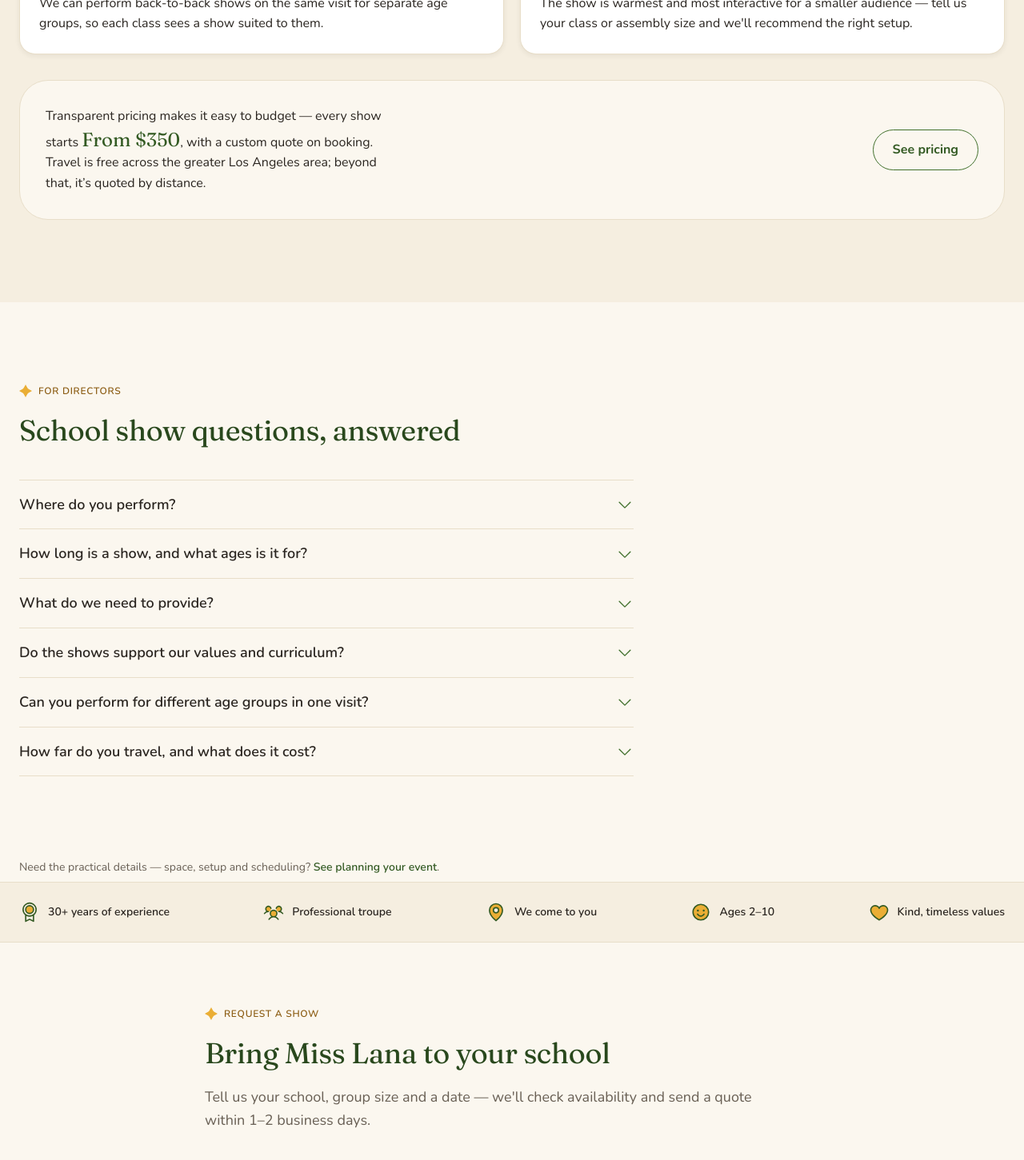
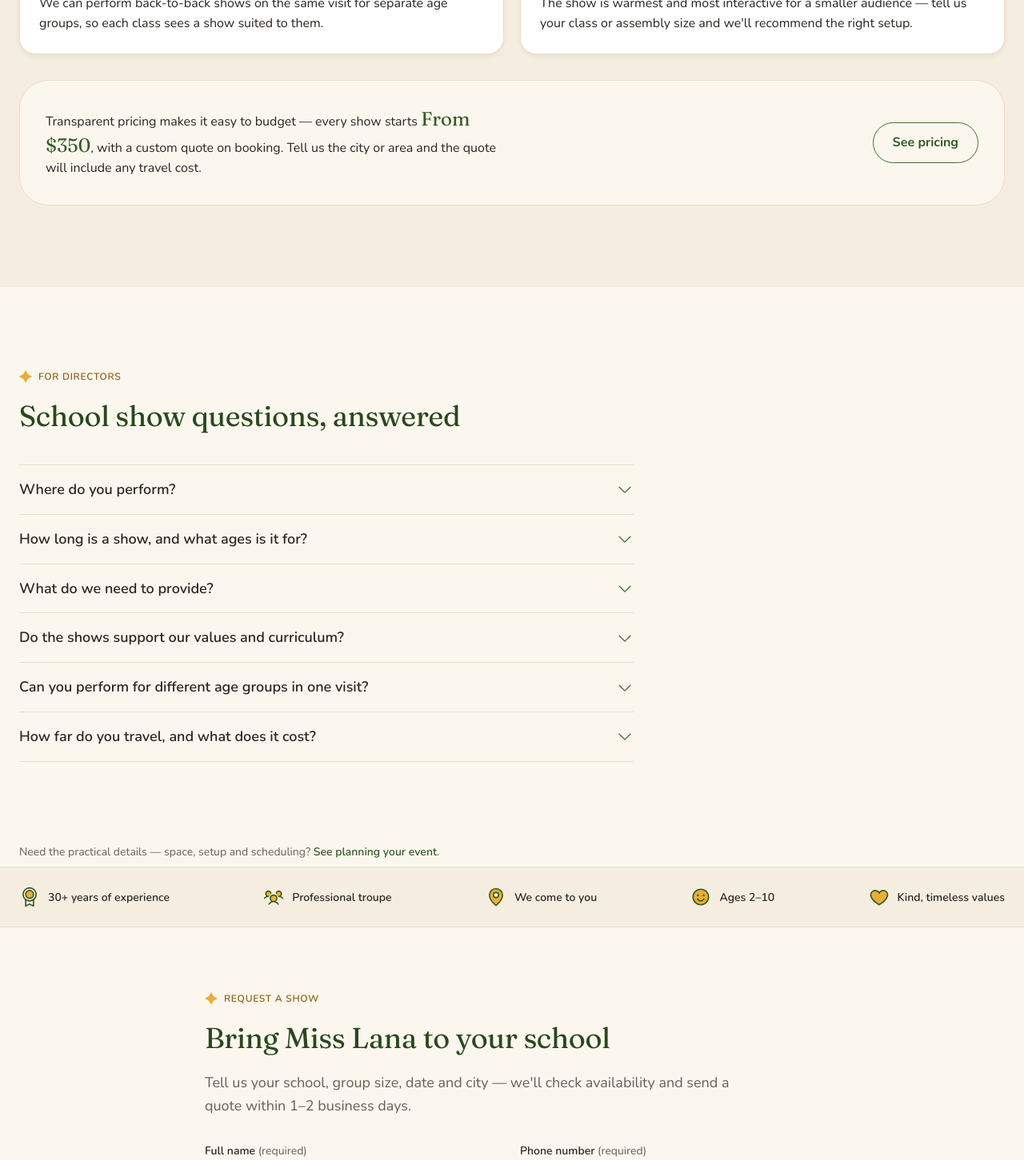
Before and after one commit to Tureckiy-zart/Fairy-Tale-Theater, a Next.js app: page /school-shows in a window 1280 px wide. Shown: the part 1500-2951 px from the top of the page at 80% size. Built offline with nearby package versions, Linux system fonts and the light colour scheme.

Commit message:
fix: align school show travel and contact copy

```diff
--- a/app/school-shows/page.tsx
+++ b/app/school-shows/page.tsx
@@ -1,10 +1,8 @@
 // School Shows (/school-shows) — B2B landing, SITE_STRUCTURE_AND_BLOCKS.md §4.3.
-// Block order: hero → offer ("what your school gets": values/SEL, professional troupe,
-// turnkey, age-appropriate, from $350) → FAQ (Accordion + FAQPage) → TrustStrip →
-// LeadForm + BookingCTABand. School Shows line accent = sage (§12). Differentiators are
-// real positioning (02_POSITIONING); copy is final. Photos render the marked
-// placeholder treatment (Phase 4 [ASSET]). Travel: free across the greater LA area,
-// quoted by distance beyond — NO dollar amounts. Server component; metadata via lib/seo.
+// Block order: hero → offer (values/SEL, professional troupe, turnkey,
+// age-appropriate, from $350) → FAQ → TrustStrip → LeadForm + BookingCTABand.
+// School Shows line accent = sage (§12). Travel outside the regular Los Angeles
+// service area is confirmed in the custom quote; no fixed surcharge or free radius.
 import type { Metadata } from "next";
 import Image from "next/image";
 import { buildMetadata } from "@/lib/seo";
@@ -25,12 +23,12 @@ import { LeadForm } from "@/components/shell/LeadForm";
 import { BookingCTABand } from "@/components/shell/BookingCTABand";
 import { TrustStrip } from "@/components/blocks/TrustStrip";
 import { FaqSection } from "@/components/blocks/FaqSection";
-import { FACTS } from "@/lib/site";
+import { AREAS, FACTS } from "@/lib/site";
 
 export const metadata: Metadata = buildMetadata({
   title: "School Shows",
   description:
-    `Assembly-ready, values-driven live theater for preschools, Montessori and schools across LA — a professional troupe, kind SEL themes, turnkey setup, ${FACTS.ages.toLowerCase()}. ${FACTS.priceFromCap}.`,
+    `Assembly-ready, values-driven live theater for preschools, Montessori and schools across Los Angeles, Southern California and farther California locations by request — a professional troupe, kind SEL themes, turnkey setup, ${FACTS.ages.toLowerCase()}. ${FACTS.priceFromCap}.`,
   path: "/school-shows",
 });
 
@@ -90,7 +88,7 @@ const FAQ: QA[] = [
   {
     question: "How far do you travel, and what does it cost?",
     answer:
-      `We're based in Los Angeles and travel to San Diego, Sacramento and San Jose. Pricing starts ${FACTS.priceFrom}, with a custom quote confirmed on booking; travel is free across the greater Los Angeles area, and quoted by distance beyond that.`,
+      `We're based in ${AREAS.base}, serve ${AREAS.region}, and travel to ${AREAS.travel.join(", ")} and other California locations by request. Pricing starts ${FACTS.priceFrom}; your custom quote confirms any travel cost before you book.`,
   },
 ];
 
@@ -124,7 +122,6 @@ export default function SchoolShowsPage() {
               </Button>
             </div>
           </div>
-          {/* Assembly/classroom photo — real school show (operator-supplied). */}
           <div className="relative aspect-4/3 overflow-hidden rounded-2xl border border-border-soft shadow-md">
             <Image
               src="/images/school-assembly.jpg"
@@ -163,11 +160,10 @@ export default function SchoolShowsPage() {
           ))}
         </div>
         <div className="mt-8 flex flex-col gap-4 rounded-2xl border border-border-soft bg-cream p-6 sm:flex-row sm:items-center sm:justify-between md:p-8">
-          <p className="max-w-md text-ink">
+          <p className="max-w-xl text-ink">
             Transparent pricing makes it easy to budget — every show starts{" "}
             <span className="font-display text-2xl capitalize text-forest-700">{FACTS.priceFrom}</span>,
-            with a custom quote on booking. Travel is free across the greater Los Angeles area;
-            beyond that, it&rsquo;s quoted by distance.
+            with a custom quote on booking. Tell us the city or area and the quote will include any travel cost.
           </p>
           <Button href="/pricing" variant="secondary">
             See pricing
@@ -175,7 +171,6 @@ export default function SchoolShowsPage() {
         </div>
       </Section>
 
-      {/* FAQ */}
       <FaqSection
         items={FAQ}
         eyebrow="For directors"
@@ -192,18 +187,16 @@ export default function SchoolShowsPage() {
         </p>
       </Container>
 
-      {/* Trust */}
       <TrustStrip />
 
-      {/* Lead capture */}
       <LeadForm
         eyebrow="Request a show"
         heading="Bring Miss Lana to your school"
-        sub="Tell us your school, group size and a date — we'll check availability and send a quote within 1–2 business days."
+        sub="Tell us your school, group size, date and city — we'll check availability and send a quote within 1–2 business days."
       />
       <BookingCTABand
         heading="Ready to book a school show?"
-        sub={`Assembly-ready theater for ${FACTS.ages.toLowerCase()}, ${FACTS.priceFrom}. Send a request or give us a call.`}
+        sub={`Assembly-ready theater for ${FACTS.ages.toLowerCase()}, ${FACTS.priceFrom}. Send a request and choose how you'd like us to reply.`}
       />
     </SiteShell>
   );
```
